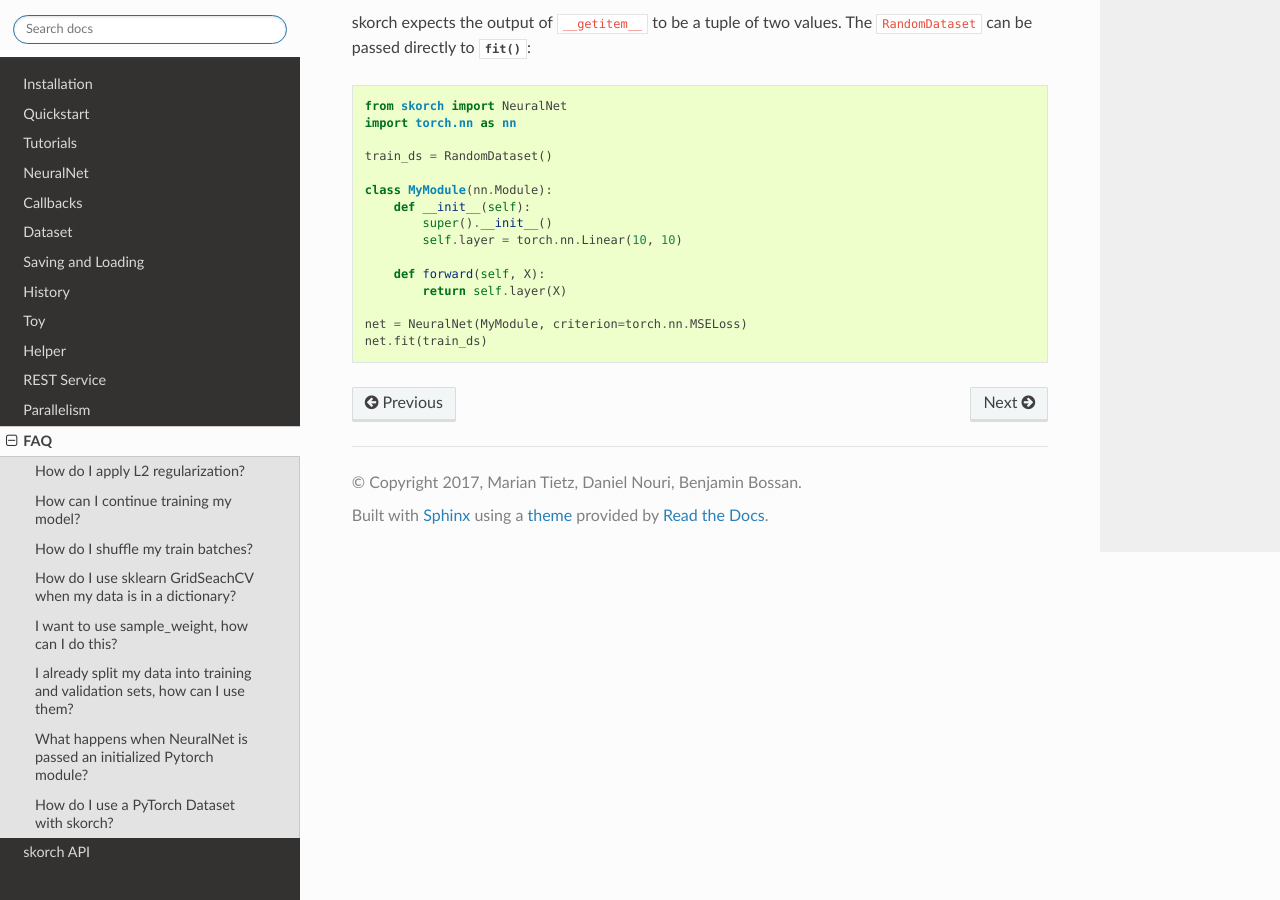
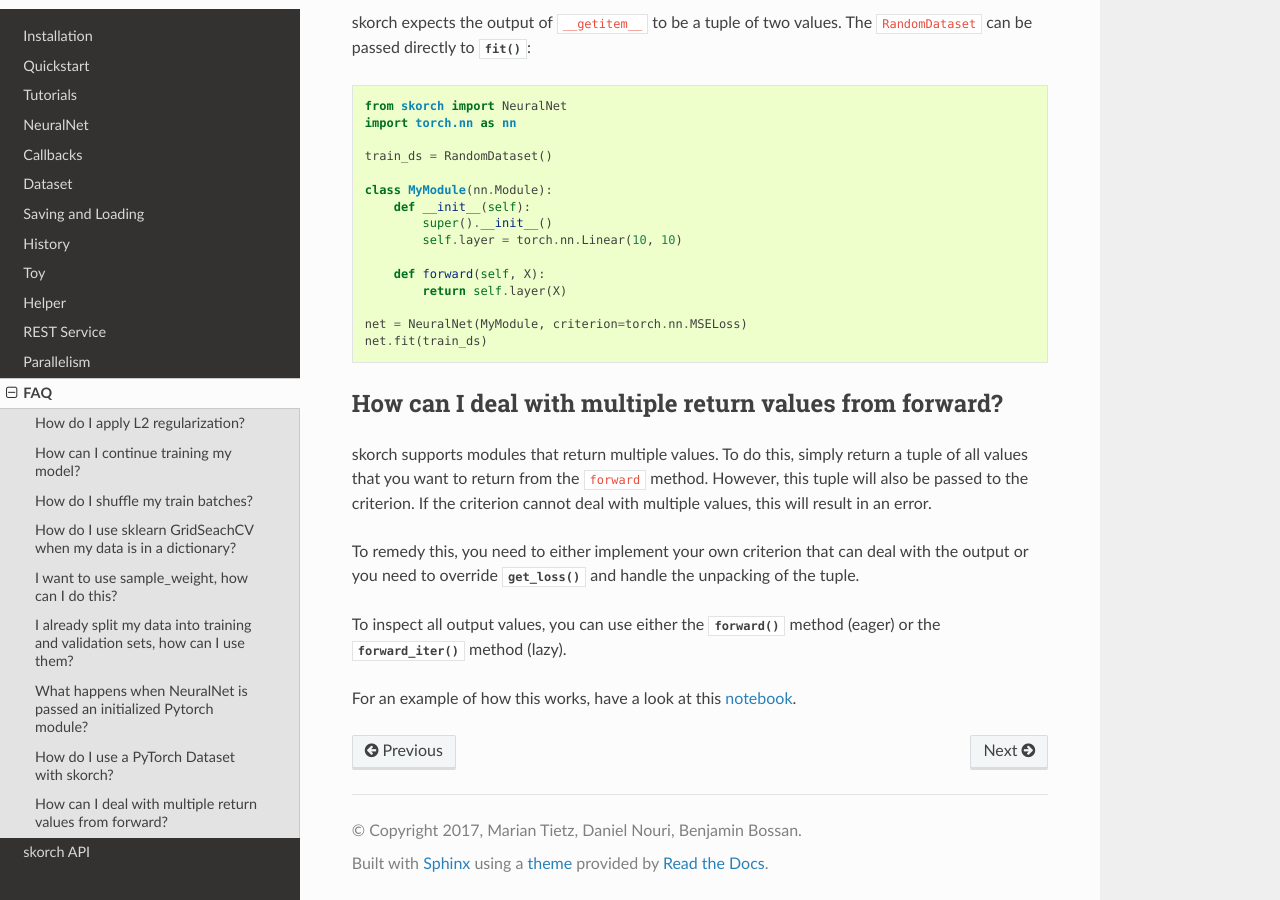
Before and after one commit to skorch-dev/skorch, a Sphinx documentation site: the page built from docs/user/FAQ.rst, in a window 1280 px wide and 900 px high, scrolled down 3947 px. Built offline with Sphinx 7.4.7 and the Read the Docs theme 2.0.0, drawn with Linux system fonts in a browser that asks for light colours.

Commit message:
Better document how to return multiple values from forward (#457)
* Better document how to return multiple values from forward

Add an elaborate example to the Avanced_Usage.ipynb
notebook. Furthermore, add a short entry in the FAQ that also links to
the notebook.

* Address reviewer comments.

* Address reviewer comments

```diff
--- a/docs/user/FAQ.rst
+++ b/docs/user/FAQ.rst
@@ -60,7 +60,7 @@ that, try to wrap your dictionary into a :class:`.SliceDict`. This is
 a data container that partly behaves like a dict, partly like an
 ndarray. For more details on how to do this, have a look at the
 coresponding `data section
-<https://nbviewer.jupyter.org/github/dnouri/skorch/blob/master/notebooks/Advanced_Usage.ipynb#Working-with-sklearn-FunctionTransformer-and-GridSearch>`__
+<https://nbviewer.jupyter.org/github/skorch-dev/skorch/blob/master/notebooks/Advanced_Usage.ipynb#Working-with-sklearn-FunctionTransformer-and-GridSearch>`__
 in the notebook.
 
 
@@ -246,3 +246,25 @@ The ``RandomDataset`` can be passed directly to
 
     net = NeuralNet(MyModule, criterion=torch.nn.MSELoss)
     net.fit(train_ds)
+
+
+How can I deal with multiple return values from forward?
+--------------------------------------------------------
+
+skorch supports modules that return multiple values. To do this,
+simply return a tuple of all values that you want to return from the
+``forward`` method. However, this tuple will also be passed to the
+criterion. If the criterion cannot deal with multiple values, this
+will result in an error.
+
+To remedy this, you need to either implement your own criterion that
+can deal with the output or you need to override
+:func:`~skorch.net.NeuralNet.get_loss` and handle the unpacking of the
+tuple.
+
+To inspect all output values, you can use either the
+:func:`~skorch.net.NeuralNet.forward` method (eager) or the
+:func:`~skorch.net.NeuralNet.forward_iter` method (lazy).
+
+For an example of how this works, have a look at this `notebook
+<https://nbviewer.jupyter.org/github/skorch-dev/skorch/blob/master/notebooks/Advanced_Usage.ipynb#Multiple-return-values-from-forward>`_.
```
Also changed, not shown: 1 other file.
